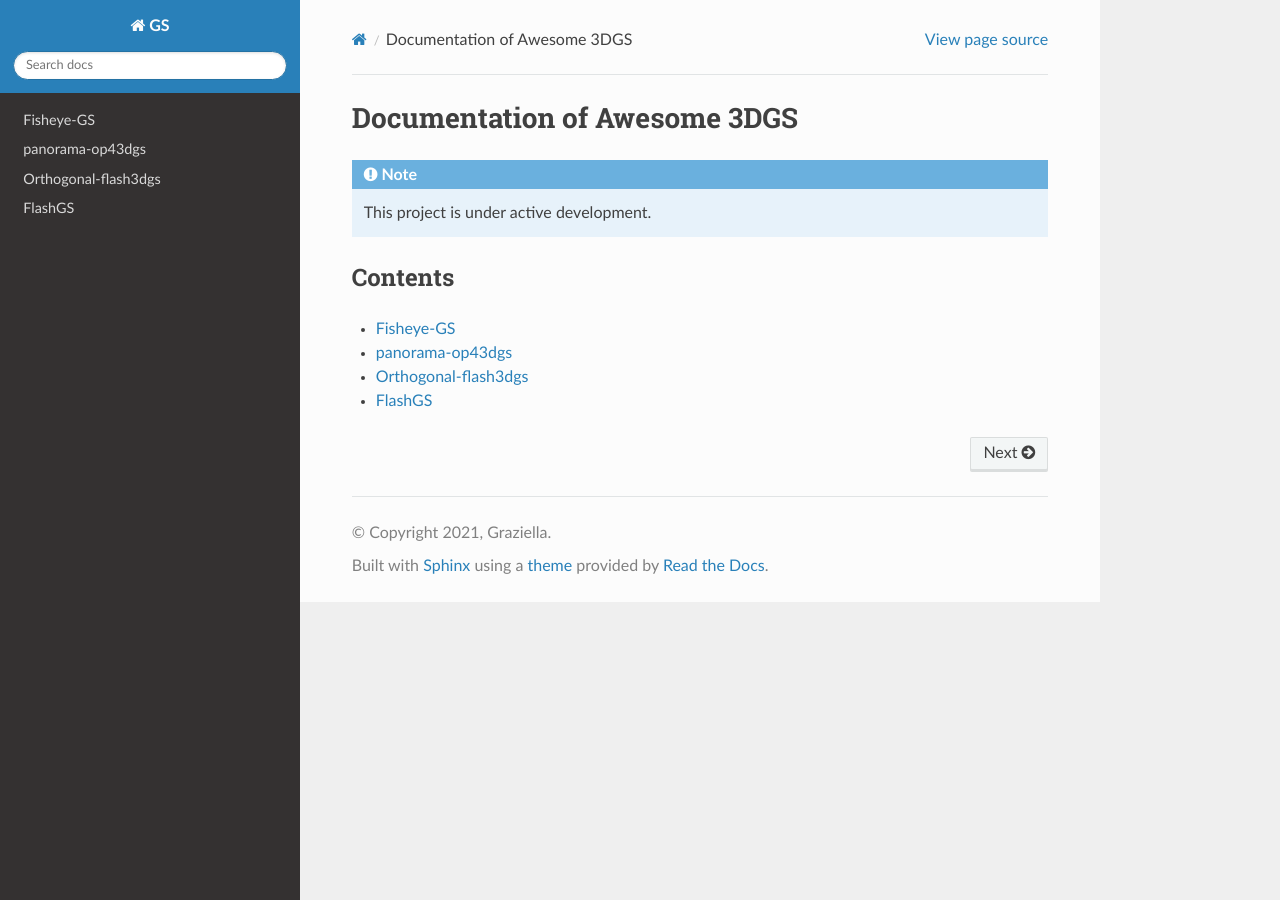
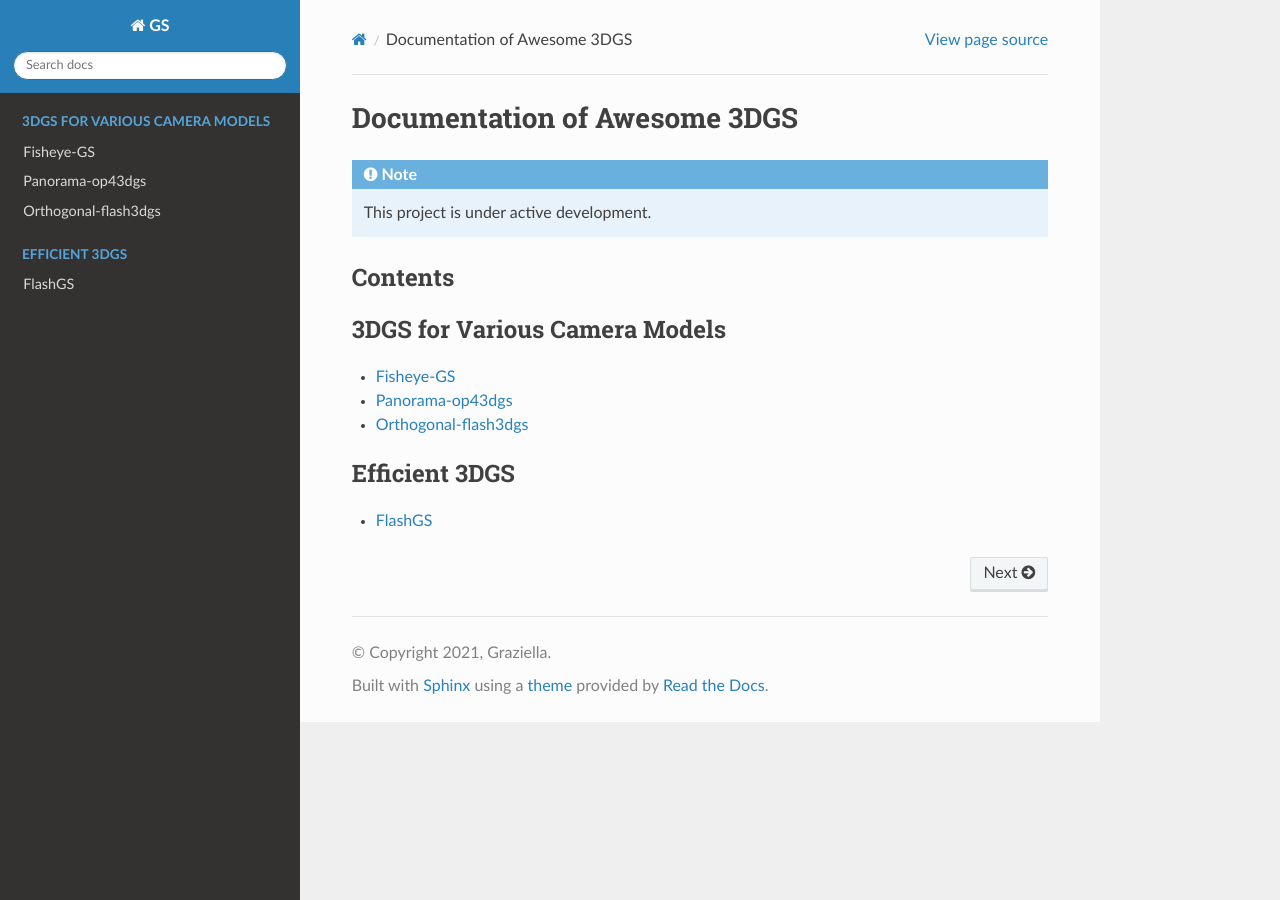
Before and after one commit to zmliao/GS_4_CamModels, a Sphinx documentation site: the page built from docs/source/index.rst, in a window 1280 px wide. Built offline with Sphinx 7.4.7 and the Read the Docs theme 3.1.0, drawn with Linux system fonts in a browser that asks for light colours.

Commit message:
debugging index.rst

```diff
--- a/docs/source/index.rst
+++ b/docs/source/index.rst
@@ -10,8 +10,14 @@ Contents
 
 .. toctree::
    :maxdepth: 1
+   :caption: 3DGS for Various Camera Models
 
    fisheye
    panorama-op43dgs
    oth
+
+.. toctree::
+   :maxdepth: 1
+   :caption: Efficient 3DGS
+
    flashgs
```
Also changed, not shown: docs/source/panorama-op43dgs.md (+1 -1 lines).
